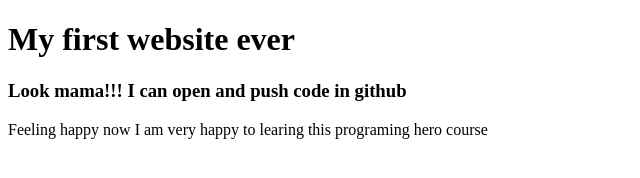
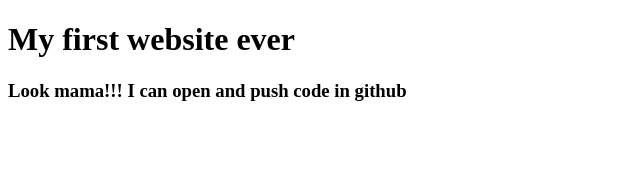
Before and after one commit to SreeKajol/My-first-website, a plain HTML site: page index.html in a window 1280 px wide. Shown: the whole page, without its empty margins (0-640 px from the left). Drawn offline with Linux system fonts and the light colour scheme.

```diff
--- a/index.html
+++ b/index.html
@@ -11,7 +11,7 @@
 <body>
     <h1>My first website ever</h1>
     <h3>Look mama!!! I can open and push code in github</h3>
-    <p>Feeling happy now I am very happy to learing this programing hero course</p>
+
 </body>
 
 </html>
```
